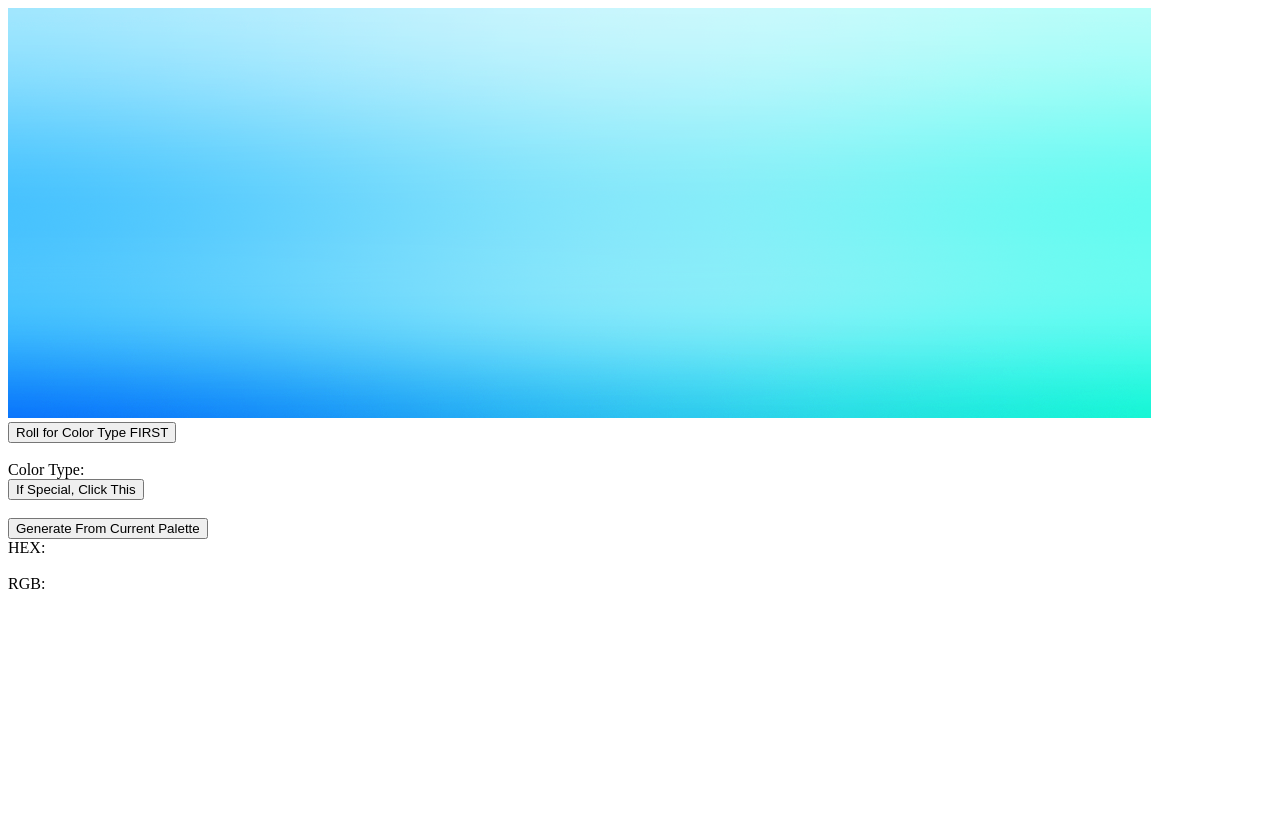
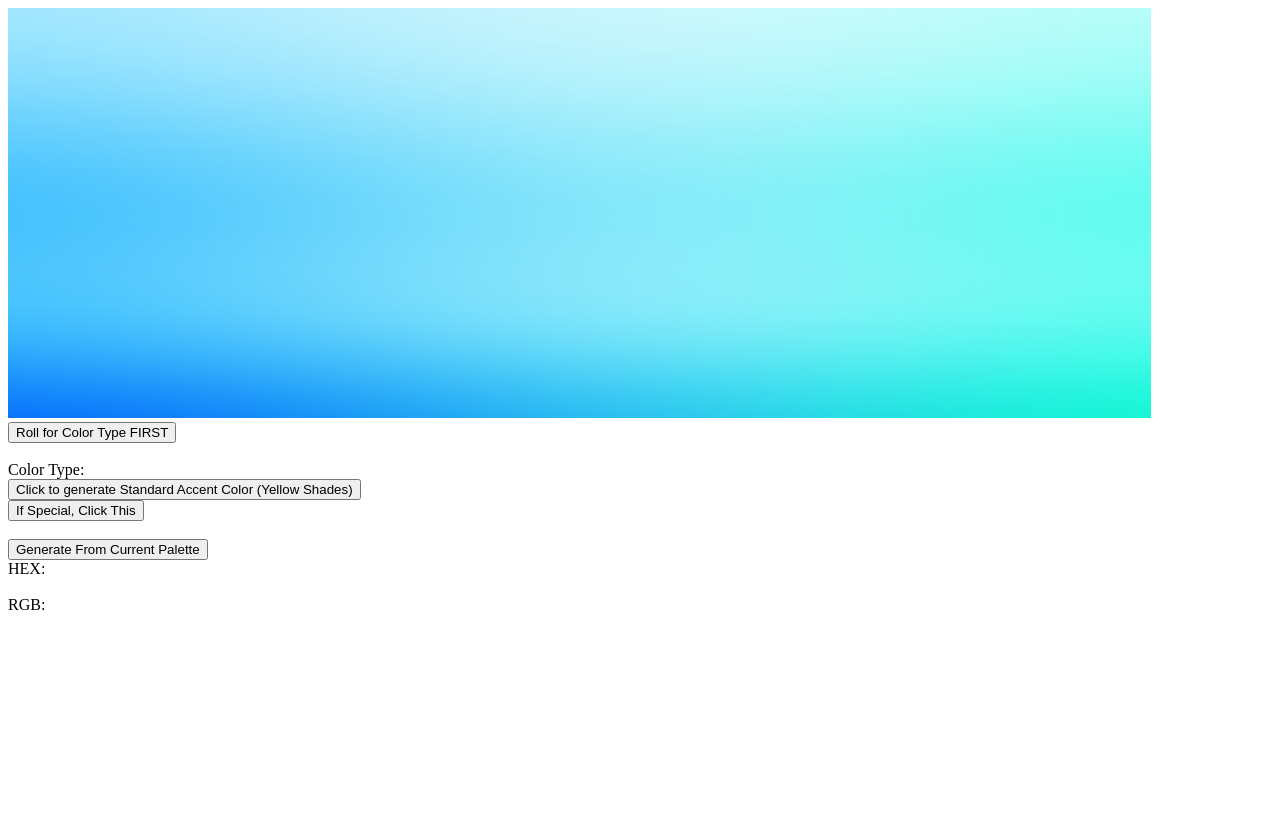
Before and after one commit to kywoodland/kywoodland.github.io, a plain HTML site: page index.html in a window 1280 px wide. Drawn offline with Linux system fonts and the light colour scheme.

Commit message:
adding accent color

```diff
--- a/index.html
+++ b/index.html
@@ -39,6 +39,7 @@
 <div id="color-type-box">
   <span>Color Type: </span>
 </div>
+<button onclick="getYellow()">Click to generate Standard Accent Color (Yellow Shades)</button><br>
 <button onclick="getColor()">If Special, Click This</button><br><br>
 <button id="getColor" onclick="encodeImageFileAsURL()">Generate From Current Palette</button>
 
@@ -109,6 +110,10 @@ function getColor() {
   const random_index = Math.floor(Math.random() * image_array.length);
   const selected_image = image_array[random_index];
   document.getElementById('imageguy').src = `./images/${selected_image}`;
+}
+
+function getYellow() {
+  document.getElementById('imageguy').src = `./images/starter_accent_color`;
 }
 
 //Converts uploaded image into base64.
```
Also changed, not shown: images/starter_accent_color.png (added).
